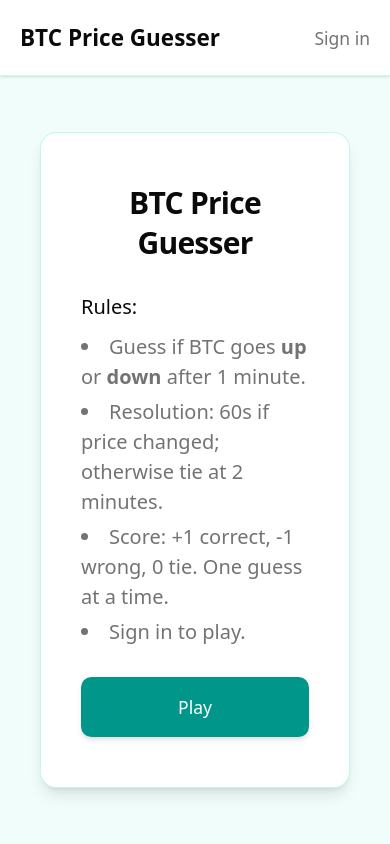
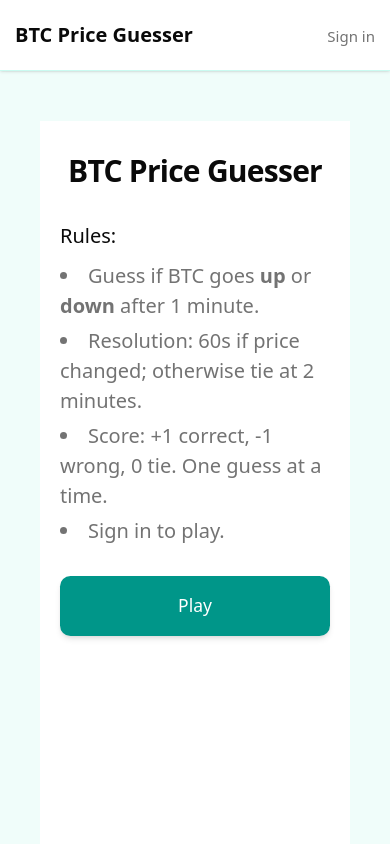
Before and after one commit to Ajamuar/btc-price-guesser, a Next.js app: page / in a window 390 px wide. Shown: the top 844 px of the page. Built offline with nearby package versions, Linux system fonts and the light colour scheme; no server answers.

Commit message:
fixed small screen styling for play page

```diff
--- a/app/globals.css
+++ b/app/globals.css
@@ -115,12 +115,23 @@
 @layer base {
   html {
     font-size: 125%;
+    width: 100%;
+    min-width: 100vw;
+    box-sizing: border-box;
+  }
+  *,
+  *::before,
+  *::after {
+    box-sizing: inherit;
   }
   * {
     @apply border-border;
   }
   body {
     @apply bg-background text-foreground antialiased;
+    width: 100%;
+    min-width: 100vw;
+    margin: 0;
   }
 }
 
--- a/app/layout.tsx
+++ b/app/layout.tsx
@@ -23,9 +23,9 @@ export default function RootLayout({
   children: React.ReactNode;
 }>) {
   return (
-    <html lang="en">
+    <html lang="en" className="min-w-full">
       <body
-        className={`${geistSans.variable} ${geistMono.variable} antialiased`}
+        className={`${geistSans.variable} ${geistMono.variable} min-w-full antialiased`}
       >
         {children}
       </body>
--- a/components/main-content-card/index.tsx
+++ b/components/main-content-card/index.tsx
@@ -6,7 +6,7 @@ type MainContentCardProps = {
 };
 
 const cardClasses =
-  "w-full rounded-xl border border-teal-200/60 bg-white px-8 py-10 shadow-lg sm:px-12 sm:py-16 dark:border-teal-800/50 dark:bg-card";
+  "w-full min-h-[100dvh] rounded-none border-0 shadow-none bg-white px-4 py-6 dark:bg-card md:min-h-0 md:rounded-xl md:border md:border-teal-200/60 md:shadow-lg md:px-12 md:py-16 md:dark:border-teal-800/50";
 
 export function MainContentCard({ children, className }: MainContentCardProps) {
   return <div className={cn(cardClasses, className)}>{children}</div>;
--- a/components/play/game-container/index.tsx
+++ b/components/play/game-container/index.tsx
@@ -42,11 +42,11 @@ export function GameContainer({
 
   return (
     <div className="flex flex-col items-center gap-6 text-center">
-      <h1 className="text-2xl font-semibold tracking-tight text-foreground sm:text-3xl">
+      <h1 className="text-lg font-semibold tracking-tight text-foreground sm:text-2xl md:text-3xl">
         Hi {userDisplayName ?? "…"}, Let's Play
       </h1>
       <div className="flex w-full flex-col items-center gap-4 sm:flex-row sm:justify-center sm:gap-8">
-        <p className="text-base font-medium text-foreground">
+        <p className="text-sm font-medium text-foreground sm:text-base">
           Score: {score}
         </p>
         <LivePrice price={price} loading={loading} error={error} />
@@ -59,7 +59,7 @@ export function GameContainer({
           key={lastResult}
           className={`flex flex-col items-center gap-1 ${lastResult === "win" ? "result-celebration" : lastResult === "loss" ? "result-loss" : ""}`}
         >
-          <p className="text-base font-medium text-foreground">
+          <p className="text-sm font-medium text-foreground sm:text-base">
             {lastResult === "win" && "You won! Guess again?"}
             {lastResult === "loss" && (
               <>
--- a/components/play/guess-buttons/index.tsx
+++ b/components/play/guess-buttons/index.tsx
@@ -72,6 +72,7 @@ export function GuessButtons({
           disabled={!canSubmit}
           onClick={() => currentPrice !== null && onGuess("up", currentPrice)}
           className={cn(
+            "text-sm sm:text-base",
             selectedDirection === "up"
               ? "bg-green-600 hover:bg-green-700 text-white dark:bg-green-600 dark:hover:bg-green-700"
               : "border-green-600 text-green-600 hover:bg-green-50 dark:border-green-500 dark:text-green-400 dark:hover:bg-green-950/50"
@@ -85,6 +86,7 @@ export function GuessButtons({
           disabled={!canSubmit}
           onClick={() => currentPrice !== null && onGuess("down", currentPrice)}
           className={cn(
+            "text-sm sm:text-base",
             selectedDirection === "down"
               ? "bg-red-600 hover:bg-red-700 text-white dark:bg-red-600 dark:hover:bg-red-700"
               : "border-red-600 text-red-600 hover:bg-red-50 dark:border-red-500 dark:text-red-400 dark:hover:bg-red-950/50"
--- a/components/play/live-price/index.tsx
+++ b/components/play/live-price/index.tsx
@@ -16,20 +16,20 @@ export function LivePrice({ price, loading = false, error = null }: LivePricePro
   }
   if (loading) {
     return (
-      <p className="text-lg font-medium text-muted-foreground">
+      <p className="text-base font-medium text-muted-foreground sm:text-lg">
         —
       </p>
     );
   }
   if (price === null) {
     return (
-      <p className="text-lg font-medium text-muted-foreground">
+      <p className="text-base font-medium text-muted-foreground sm:text-lg">
         —
       </p>
     );
   }
   return (
-    <p className="text-lg font-medium text-foreground">
+    <p className="text-base font-medium text-foreground sm:text-lg">
       BTC: ${price.toLocaleString("en-US", { minimumFractionDigits: 2, maximumFractionDigits: 2 })}
     </p>
   );
--- a/components/play/play-content/index.tsx
+++ b/components/play/play-content/index.tsx
@@ -24,8 +24,8 @@ export function PlayContent({
   }, []);
 
   return (
-    <div className="flex flex-col gap-6 lg:flex-row lg:items-start lg:gap-8">
-      <div className="min-w-0 w-full flex-1 px-4 py-4 sm:px-6 sm:py-6 lg:min-w-[28rem]">
+    <div className="flex flex-col gap-6 xl:flex-row xl:items-start xl:gap-8">
+      <div className="min-w-0 w-full flex-1 px-4 py-4 sm:px-6 sm:py-6 xl:min-w-[28rem]">
         <GameContainer
           userDisplayName={userDisplayName}
           initialScore={initialScore}
@@ -33,7 +33,7 @@ export function PlayContent({
           onResolution={onResolution}
         />
       </div>
-      <div className="w-full shrink-0 border-t border-border/60 px-4 py-4 lg:w-64 lg:border-t-0 lg:border-l lg:border-border/60 lg:pl-8 lg:pr-4">
+      <div className="w-full shrink-0 border-t border-border/60 px-4 py-4 xl:w-64 xl:border-t-0 xl:border-l xl:border-border/60 xl:pl-8 xl:pr-4">
         <PlayTabs currentUserId={currentUserId} refetchTrigger={refetchTrigger} />
       </div>
     </div>
--- a/components/site-header/index.tsx
+++ b/components/site-header/index.tsx
@@ -9,10 +9,10 @@ type SiteHeaderProps = {
 
 export function SiteHeader({ session }: SiteHeaderProps) {
   return (
-    <header className="flex items-center justify-between border-b border-teal-200/50 bg-white/95 px-4 py-4 shadow-sm backdrop-blur sm:px-6 sm:py-4 lg:px-8 dark:border-teal-900/30 dark:bg-teal-950/95">
+    <header className="flex w-full items-center justify-between border-b border-teal-200/50 bg-white/95 px-3 py-4 shadow-sm backdrop-blur md:px-6 md:py-4 lg:px-8 dark:border-teal-900/30 dark:bg-teal-950/95">
       <Link
         href="/"
-        className="text-lg font-semibold text-foreground hover:text-foreground/90"
+        className="text-base font-semibold text-foreground hover:text-foreground/90 sm:text-lg"
       >
         {APP_NAME}
       </Link>
@@ -20,14 +20,14 @@ export function SiteHeader({ session }: SiteHeaderProps) {
         {session ? (
           <Link
             href="/auth/signout"
-            className="rounded-md text-sm font-medium text-muted-foreground outline-none hover:text-foreground focus-visible:ring-2 focus-visible:ring-teal-400 focus-visible:ring-offset-2 focus-visible:ring-offset-white dark:focus-visible:ring-teal-400 dark:focus-visible:ring-offset-teal-950"
+            className="rounded-md text-xs font-medium text-muted-foreground outline-none hover:text-foreground focus-visible:ring-2 focus-visible:ring-teal-400 focus-visible:ring-offset-2 focus-visible:ring-offset-white sm:text-sm dark:focus-visible:ring-teal-400 dark:focus-visible:ring-offset-teal-950"
           >
             Sign out
           </Link>
         ) : (
           <Link
             href="/api/auth/signin?callbackUrl=/"
-            className="rounded-md text-sm font-medium text-muted-foreground outline-none hover:text-foreground focus-visible:ring-2 focus-visible:ring-teal-400 focus-visible:ring-offset-2 focus-visible:ring-offset-white dark:focus-visible:ring-teal-400 dark:focus-visible:ring-offset-teal-950"
+            className="rounded-md text-xs font-medium text-muted-foreground outline-none hover:text-foreground focus-visible:ring-2 focus-visible:ring-teal-400 focus-visible:ring-offset-2 focus-visible:ring-offset-white sm:text-sm dark:focus-visible:ring-teal-400 dark:focus-visible:ring-offset-teal-950"
           >
             Sign in
           </Link>
```
Also changed, not shown: app/play/page.tsx (+4 -5 lines).
